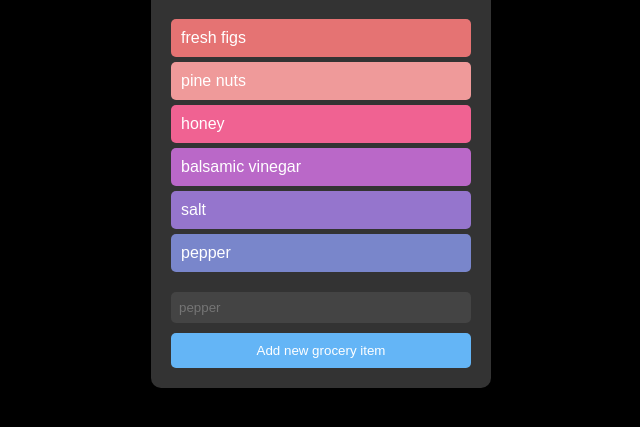
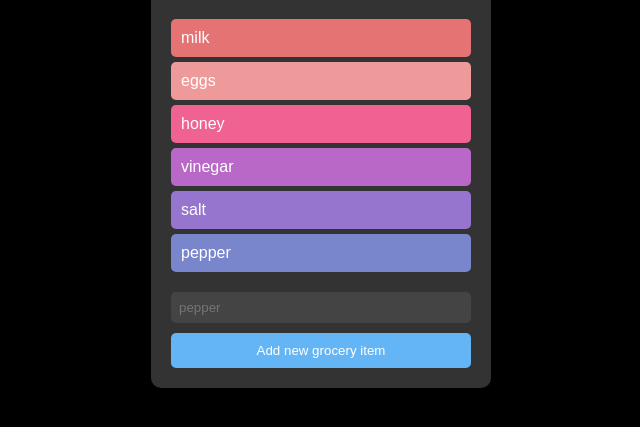
Before and after one commit to ConnorClay/dev109, a plain HTML site: page m08/index.html in a window 1280 px wide. Shown: the part 261-688 px from the top of the page, without its empty margins (319-959 px from the left). Drawn offline with Linux system fonts and the light colour scheme.

Commit message:
Update index.html

```diff
--- a/m08/index.html
+++ b/m08/index.html
@@ -14,10 +14,10 @@
         </div>
         <h2>BUY GROCERIES</h2>
         <ul id="groceryList">
-            <li>fresh figs</li>
-            <li>pine nuts</li>
+            <li>milk</li>
+            <li>eggs</li>
             <li>honey</li>
-            <li>balsamic vinegar</li>
+            <li>vinegar</li>
             <li>salt</li>
             <li>pepper</li>
         </ul>
```
